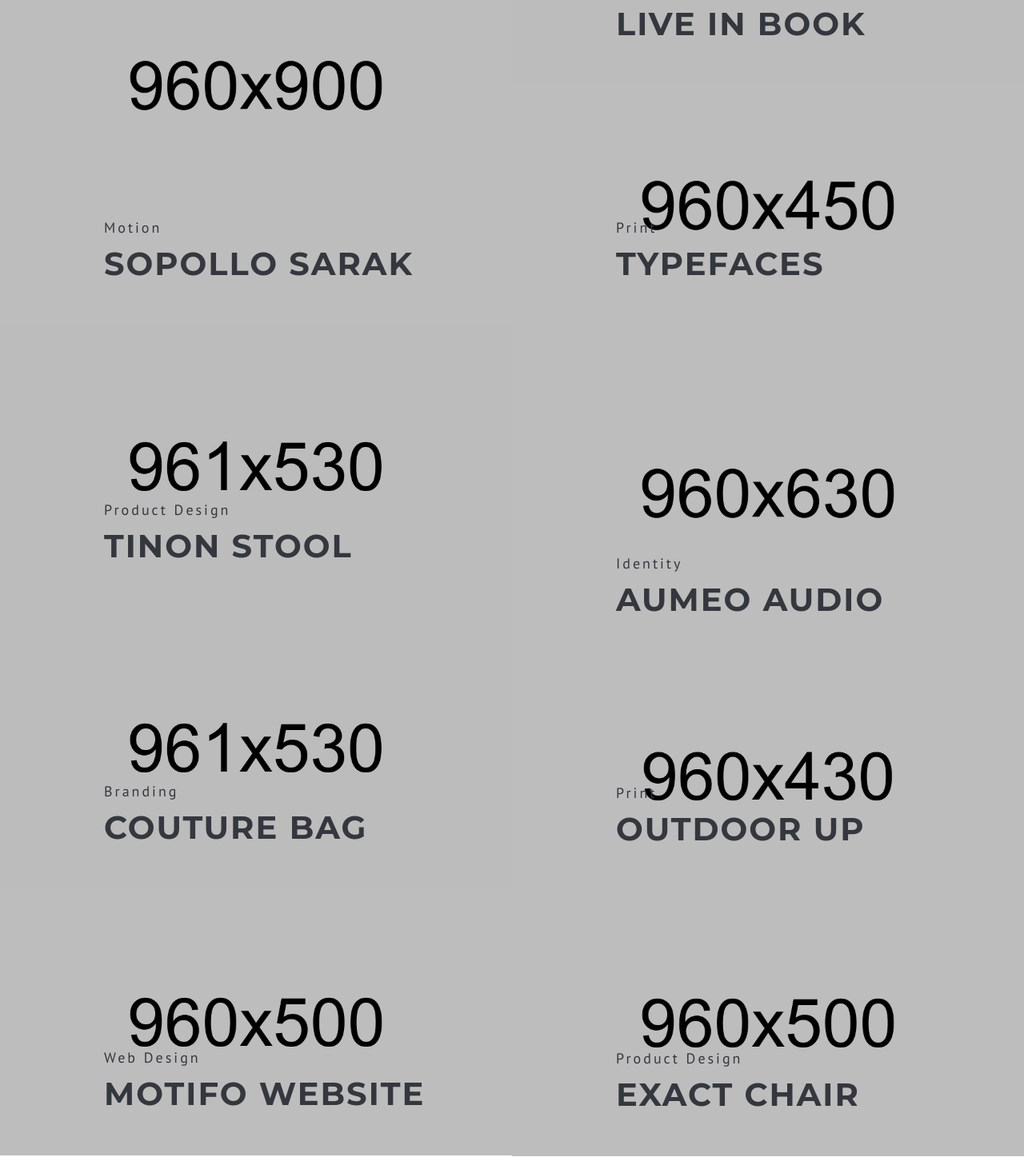
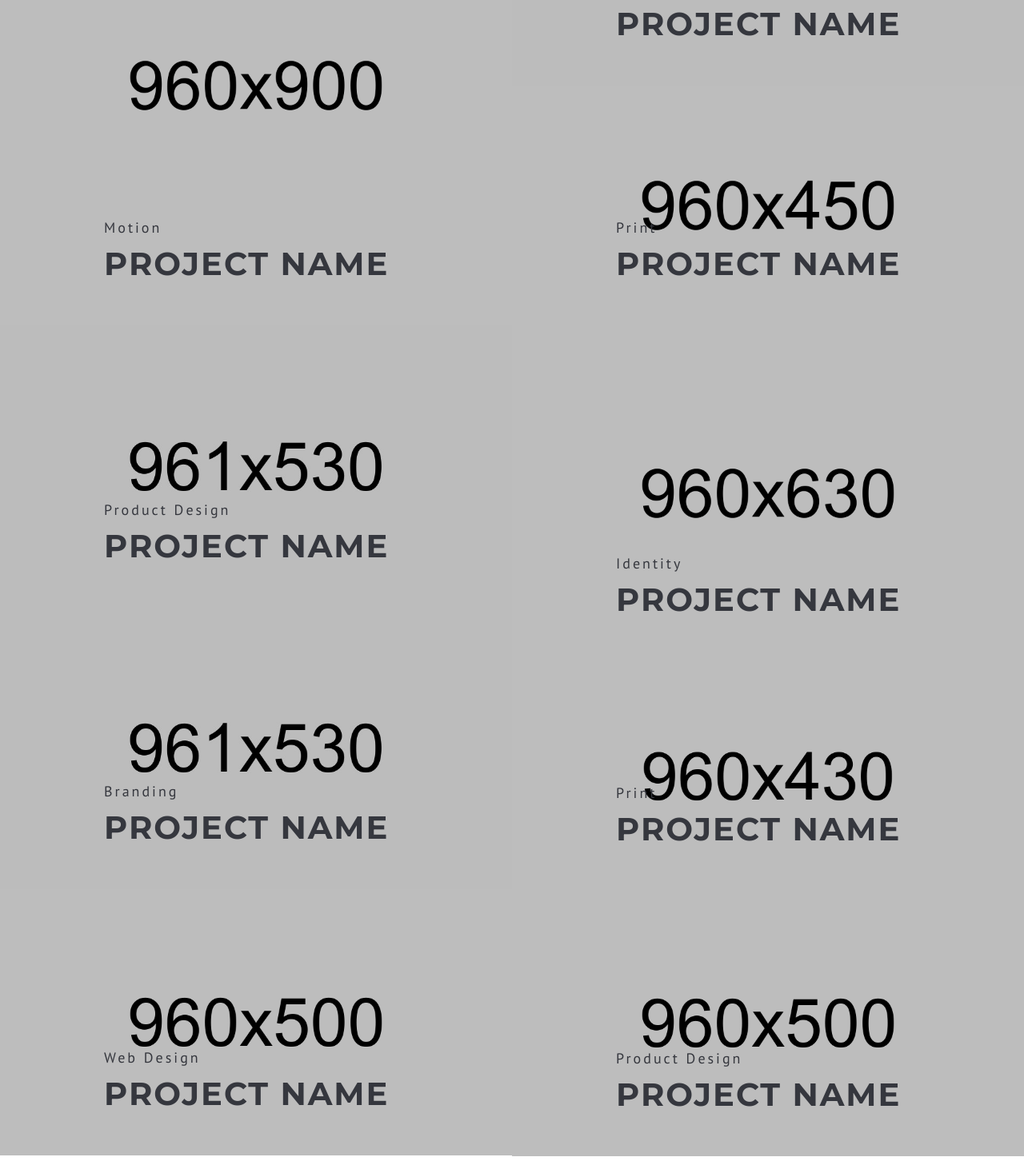
Before and after one commit to akselby/akselby.github.io, a plain HTML site: page index.html in a window 1280 px wide. Shown: the part 833-2300 px from the top of the page at 80% size. Drawn offline with Linux system fonts and the light colour scheme.

Commit message:
slider imgs

```diff
--- a/index.html
+++ b/index.html
@@ -73,7 +73,7 @@
                             <li><a href="branding.html" rel="tag">Branding</a>
                             </li>
                         </ul>
-                        <div class="port-slider-title"><a href="dosmain-leno.html">Dosmain Leno</a>
+                        <div class="port-slider-title"><a href="dosmain-leno.html">Project Name</a>
                         </div>
                     </div>
                     <div class="mouse-icon-wrap full-width">
@@ -92,7 +92,7 @@
                             <li><a href="branding.html" rel="tag">Branding</a>
                             </li>
                         </ul>
-                        <div class="port-slider-title"><a href="cairs-teaken.html">Cairs Teaken</a>
+                        <div class="port-slider-title"><a href="cairs-teaken.html">Project Name</a>
                         </div>
                     </div>
                     <div class="mouse-icon-wrap full-width">
@@ -111,7 +111,7 @@
                             <li><a href="branding.html" rel="tag">Branding</a>
                             </li>
                         </ul>
-                        <div class="port-slider-title"><a href="dress-me-up.html">Dress Me Up</a>
+                        <div class="port-slider-title"><a href="dress-me-up.html">Project Name</a>
                         </div>
                     </div>
                     <div class="mouse-icon-wrap full-width">
@@ -316,7 +316,7 @@
                                                                             </li>
                                                                         </ul>
                                                                         <a href="sopollo-sarak.html" class="view-works"></a>
-                                                                        <div class="large-tit"><a href="sopollo-sarak.html">Sopollo Sarak</a>
+                                                                        <div class="large-tit"><a href="sopollo-sarak.html">Project Name</a>
                                                                         </div>
                                                                     </div>
                                                                 </div>
@@ -333,7 +333,7 @@
                                                                             </li>
                                                                         </ul>
                                                                         <a href="live-in-book.html" class="view-works"></a>
-                                                                        <div class="large-tit"><a href="live-in-book.html">Live in book</a>
+                                                                        <div class="large-tit"><a href="live-in-book.html">Project Name</a>
                                                                         </div>
                                                                     </div>
                                                                 </div>
@@ -350,7 +350,7 @@
                                                                             </li>
                                                                         </ul>
                                                                         <a href="typefaces/" class="view-works"></a>
-                                                                        <div class="large-tit"><a href="typefaces.html">Typefaces</a>
+                                                                        <div class="large-tit"><a href="typefaces.html">Project Name</a>
                                                                         </div>
                                                                     </div>
                                                                 </div>
@@ -367,7 +367,7 @@
                                                                             </li>
                                                                         </ul>
                                                                         <a href="tinon-stool.html" class="view-works"></a>
-                                                                        <div class="large-tit"><a href="tinon-stool.html">Tinon Stool</a>
+                                                                        <div class="large-tit"><a href="tinon-stool.html">Project Name</a>
                                                                         </div>
                                                                     </div>
                                                                 </div>
@@ -384,7 +384,7 @@
                                                                             </li>
                                                                         </ul>
                                                                         <a href="aumeo-audio.html" class="view-works"></a>
-                                                                        <div class="large-tit"><a href="aumeo-audio.html">Aumeo audio</a>
+                                                                        <div class="large-tit"><a href="aumeo-audio.html">Project Name</a>
                                                                         </div>
                                                                     </div>
                                                                 </div>
@@ -401,7 +401,7 @@
                                                                             </li>
                                                                         </ul>
                                                                         <a href="couture-bag.html" class="view-works"></a>
-                                                                        <div class="large-tit"><a href="couture-bag.html">Couture bag</a>
+                                                                        <div class="large-tit"><a href="couture-bag.html">Project Name</a>
                                                                         </div>
                                                                     </div>
                                                                 </div>
@@ -418,7 +418,7 @@
                                                                             </li>
                                                                         </ul>
                                                                         <a href="outdoor-up.html" class="view-works"></a>
-                                                                        <div class="large-tit"><a href="outdoor-up.html">Outdoor up</a>
+                                                                        <div class="large-tit"><a href="outdoor-up.html">Project Name</a>
                                                                         </div>
                                                                     </div>
                                                                 </div>
@@ -435,7 +435,7 @@
                                                                             </li>
                                                                         </ul>
                                                                         <a href="motifo-website.html" class="view-works"></a>
-                                                                        <div class="large-tit"><a href="motifo-website.html">Motifo website</a>
+                                                                        <div class="large-tit"><a href="motifo-website.html">Project Name</a>
                                                                         </div>
                                                                     </div>
                                                                 </div>
@@ -452,7 +452,7 @@
                                                                             </li>
                                                                         </ul>
                                                                         <a href="exact-chair.html" class="view-works"></a>
-                                                                        <div class="large-tit"><a href="exact-chair.html">Exact Chair</a>
+                                                                        <div class="large-tit"><a href="exact-chair.html">Project Name</a>
                                                                         </div>
                                                                     </div>
                                                                 </div>
```
Also changed, not shown: images/banner-1-1920x1040_c.jpg (added), images/slider/banner-11-1920x1040_c.jpg, images/slider/banner-2-1920x1040_c.jpg, images/slider/banner-3-1920x1040_c.jpg.
